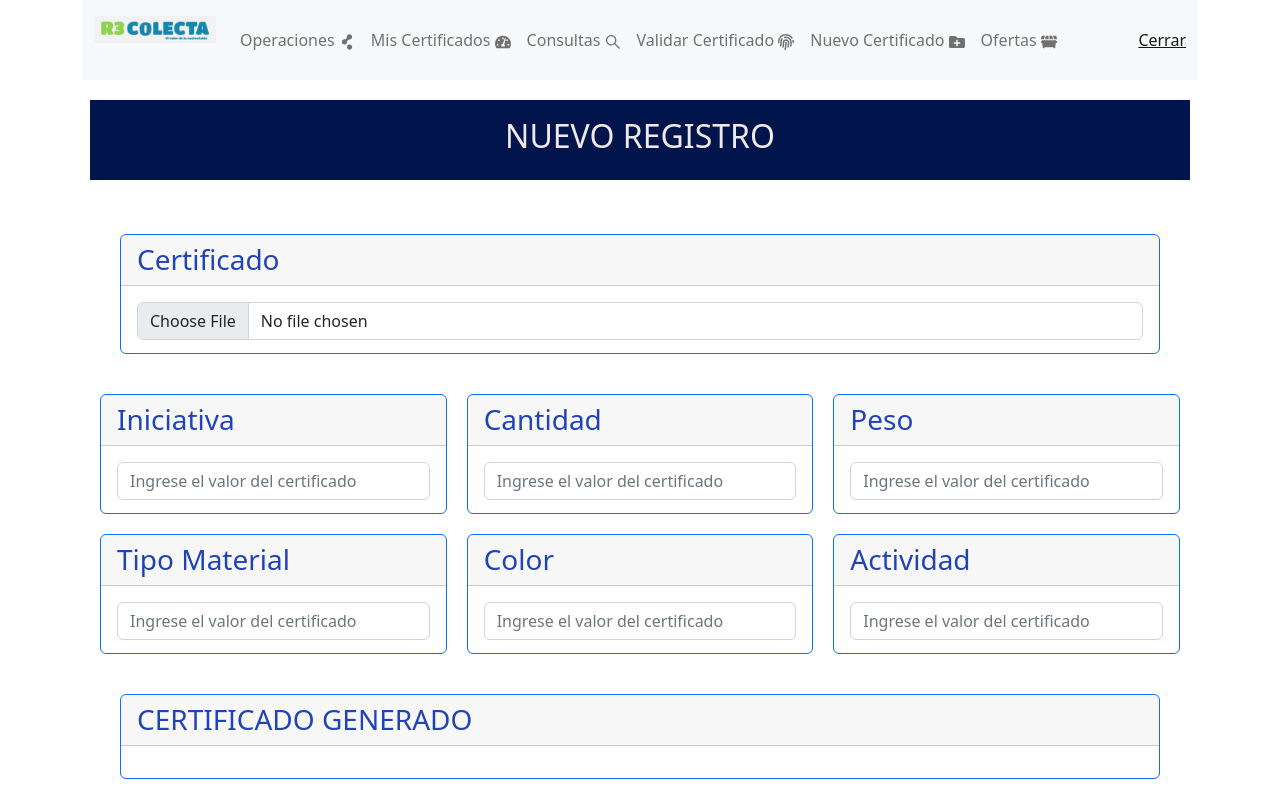
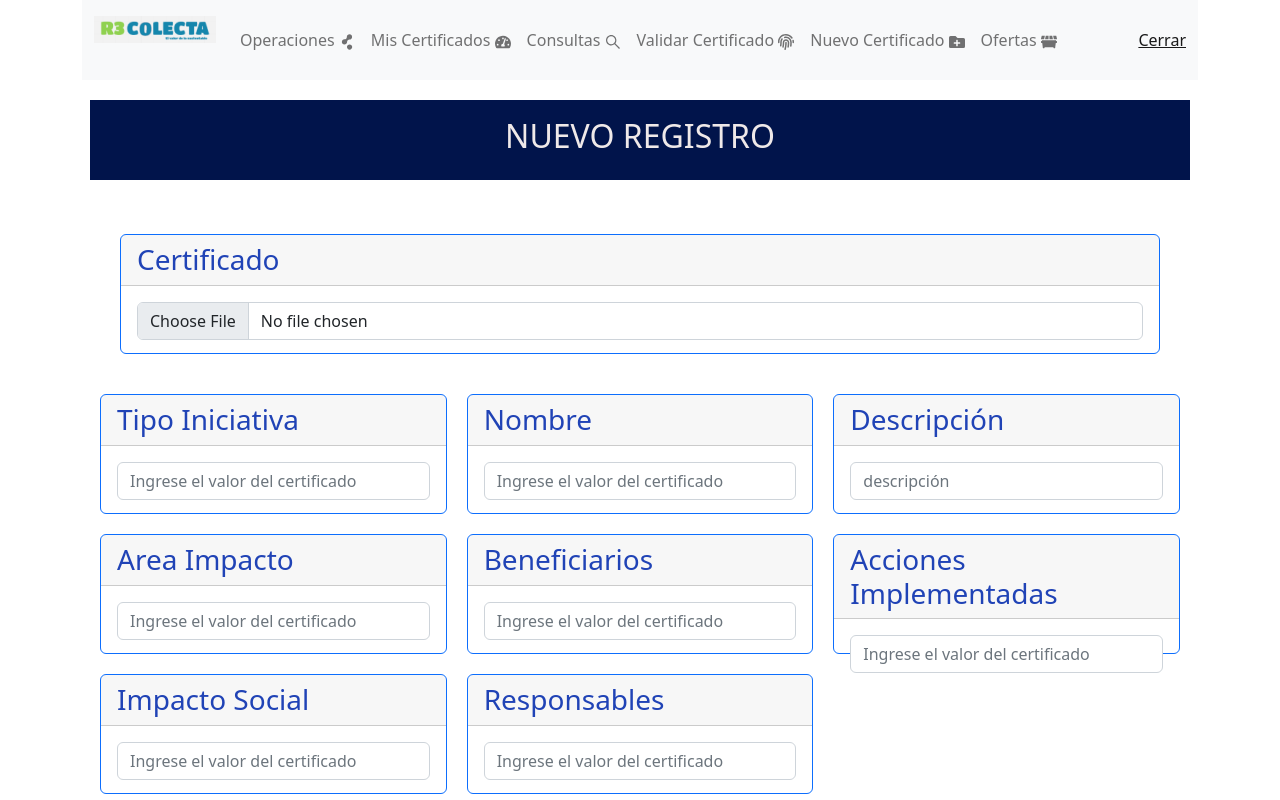
Before and after one commit to rodoqui17/asg, a React (Create React App) app: page /nuevoactivo in a window 1280 px wide. Shown: the top 800 px of the page. Built offline with nearby package versions, Linux system fonts and the light colour scheme.

Commit message:
Update carga_activo.js
actualiza campos

```diff
--- a/src/aplicacion/carga_activo.js
+++ b/src/aplicacion/carga_activo.js
@@ -15,6 +15,9 @@ function CreaActivo() {
   const color = useRef(null);
   const actividad = useRef(null);
   const inputfile = useRef(null);
+    const acciones = useRef(null);
+    const impacto = useRef(null);
+    const responsables = useRef(null);
 
   function calculateSHA256(file) {
     return new Promise((resolve, reject) => {
@@ -79,10 +82,10 @@ function CreaActivo() {
         areaImpacto: tipo_material.current.value,
         latitud: color.current.value,
         longitud: actividad.current.value,
-        beneficiarios: lote.current.value,
-        accionesImplementadas: lote.current.value,
-        impactoSocial: lote.current.value,
-        responsableParticipacion: lote.current.value,
+        beneficiarios: color.current.value,
+        accionesImplementadas: acciones.current.value,
+        impactoSocial: impacto.current.value,
+        responsableParticipacion: responsables.current.value,
       };
       axios
         .post(baseURL,datosJSON)
@@ -160,7 +163,7 @@ function CreaActivo() {
                   style={{ width: "auto", height: "120px" }}
                 >
                   <Card.Header as="h3" style={{ color: "#2043b6" }}>
-                   Iniciativa
+                   Tipo Iniciativa
                   </Card.Header>
                   <Card.Body>
                     <div className="input-group">
@@ -180,7 +183,7 @@ function CreaActivo() {
                   style={{ width: "auto", height: "120px" }}
                 >
                   <Card.Header as="h3" style={{ color: "#2043b6" }}>
-                    Cantidad
+                    Nombre
                   </Card.Header>
                   <Card.Body>
                     <div className="input-group">
@@ -200,14 +203,14 @@ function CreaActivo() {
                   style={{ width: "auto", height: "120px" }}
                 >
                   <Card.Header as="h3" style={{ color: "#2043b6" }}>
-                    Peso
+                    Descripción
                   </Card.Header>
                   <Card.Body>
                     <div className="input-group">
                       <input
                         type="text"
                         className="form-control"
-                        placeholder="Ingrese el valor del certificado"
+                        placeholder="descripción"
                         ref={peso}
                       />
                     </div>
@@ -220,7 +223,7 @@ function CreaActivo() {
                   style={{ width: "auto", height: "120px" }}
                 >
                   <Card.Header as="h3" style={{ color: "#2043b6" }}>
-                    Tipo Material
+                  Area Impacto
                   </Card.Header>
                   <Card.Body>
                     <div className="input-group">
@@ -240,7 +243,7 @@ function CreaActivo() {
                   style={{ width: "auto", height: "120px" }}
                 >
                   <Card.Header as="h3" style={{ color: "#2043b6" }}>
-                    Color
+                    Beneficiarios
                   </Card.Header>
                   <Card.Body>
                     <div className="input-group">
@@ -260,7 +263,7 @@ function CreaActivo() {
                   style={{ width: "auto", height: "120px" }}
                 >
                   <Card.Header as="h3" style={{ color: "#2043b6" }}>
-                    Actividad
+                    Acciones Implementadas
                   </Card.Header>
                   <Card.Body>
                     <div className="input-group">
@@ -268,7 +271,47 @@ function CreaActivo() {
                         type="text"
                         className="form-control"
                         placeholder="Ingrese el valor del certificado"
-                        ref={actividad}
+                        ref={acciones}
+                      />
+                    </div>
+                  </Card.Body>
+                </Card>
+              </Col>
+                          <Col xs={12} md={4} s={{ order: 1 }} style={{ padding: "10px" }}>
+                <Card
+                  border="primary"
+                  style={{ width: "auto", height: "120px" }}
+                >
+                  <Card.Header as="h3" style={{ color: "#2043b6" }}>
+                    Impacto Social
+                  </Card.Header>
+                  <Card.Body>
+                    <div className="input-group">
+                      <input
+                        type="text"
+                        className="form-control"
+                        placeholder="Ingrese el valor del certificado"
+                        ref={impacto}
+                      />
+                    </div>
+                  </Card.Body>
+                </Card>
+              </Col>
+                                   <Col xs={12} md={4} s={{ order: 1 }} style={{ padding: "10px" }}>
+                <Card
+                  border="primary"
+                  style={{ width: "auto", height: "120px" }}
+                >
+                  <Card.Header as="h3" style={{ color: "#2043b6" }}>
+                    Responsables
+                  </Card.Header>
+                  <Card.Body>
+                    <div className="input-group">
+                      <input
+                        type="text"
+                        className="form-control"
+                        placeholder="Ingrese el valor del certificado"
+                        ref={responsables}
                       />
                     </div>
                   </Card.Body>
```
